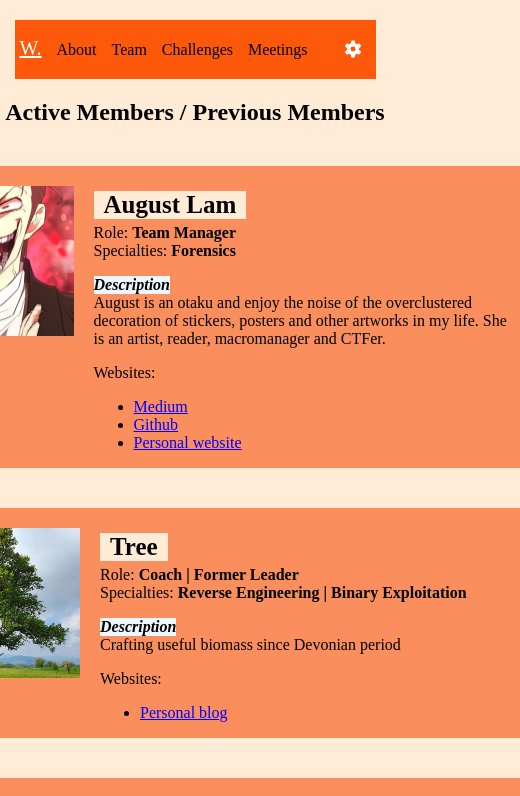
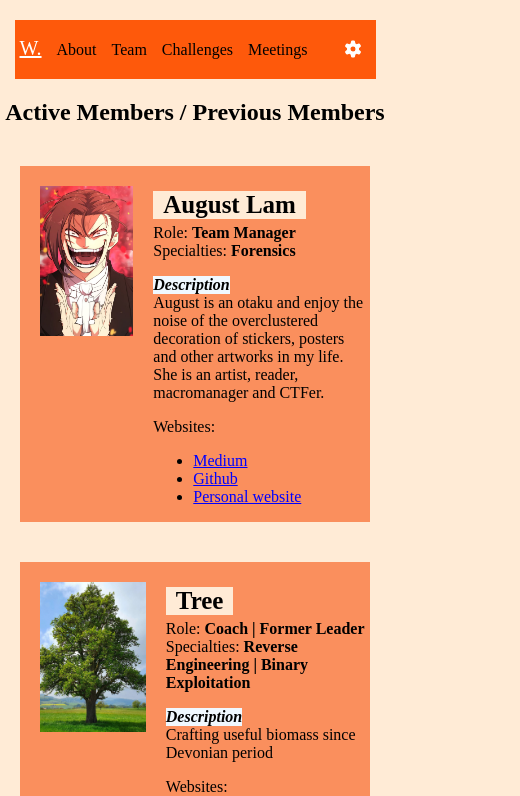
Before and after one commit to Longisrealll/cyberSecProj, a React (Vite) app in the folder my-react-app/: page /members in a window 390 px wide. Shown: the top 796 px of the page, 520 px wide, since content can reach past the window. Built offline with nearby package versions, Linux system fonts and the light colour scheme.

Commit message:
finish mobile

```diff
--- a/my-react-app/src/App.css
+++ b/my-react-app/src/App.css
@@ -400,6 +400,14 @@ nav ul{
     height: 150px;
   }
 
+  .profileDiv{
+    background-color: var(--boxes);
+    color: var(--ovrText);
+    display: flex;
+    width: 500px;
+    height: auto;
+    margin: 20px;
+}
 }
 
 @media (max-width: 600px){
@@ -455,4 +463,12 @@ nav ul{
     height: 150px;
   }
 
+  .profileDiv {
+    background-color: var(--boxes);
+    color: var(--ovrText);
+    display: flex;
+    width: 350px;
+    height: auto;
+    margin: 20px;
+  }
 }
```
